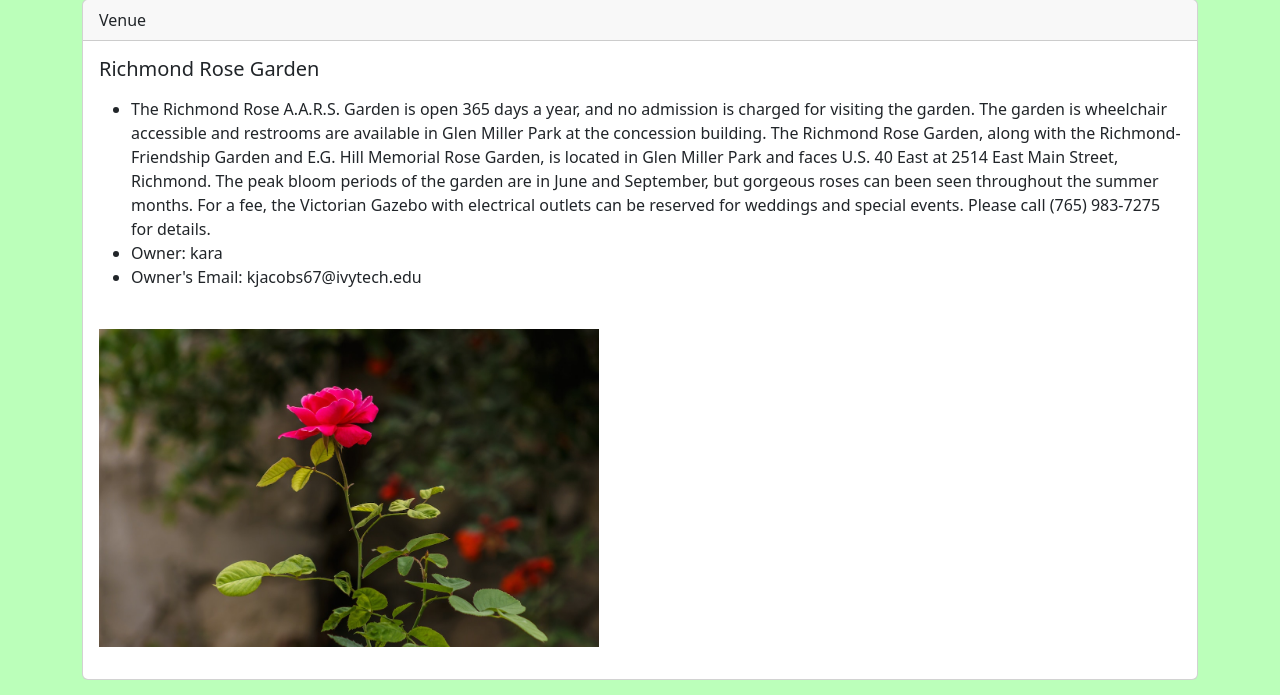
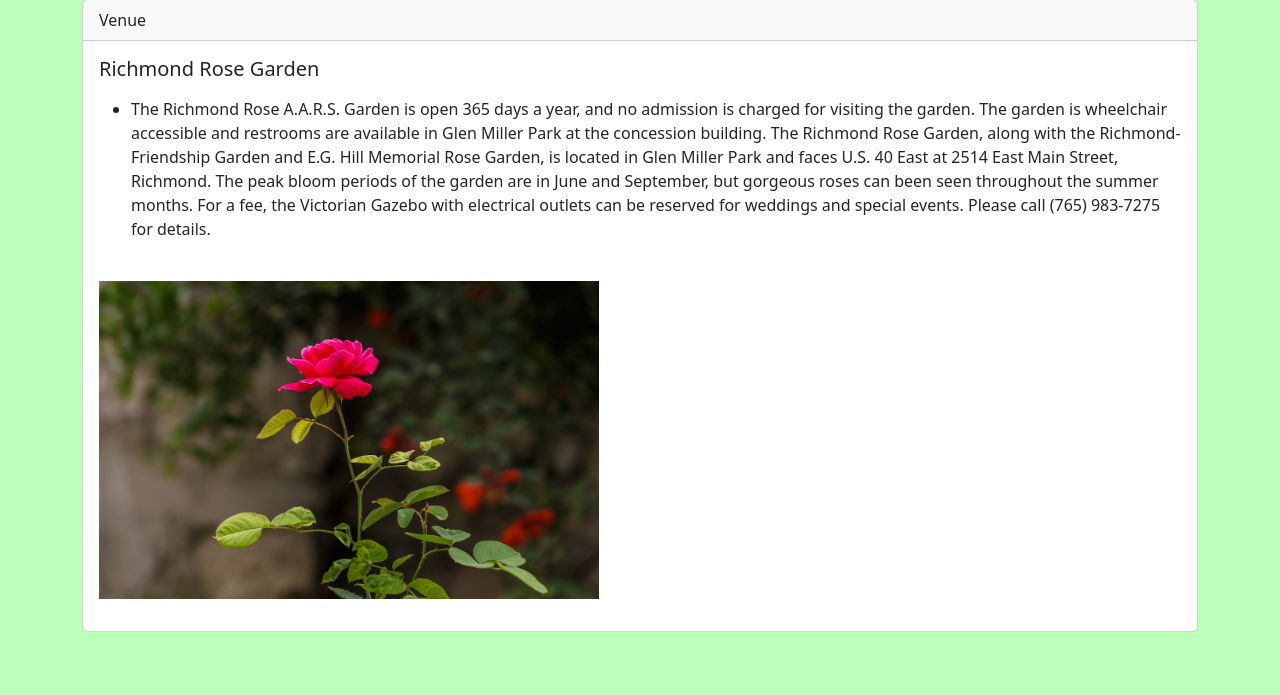
Before and after one commit to kara-jacobs/SDEV_220_Final_Project_Team2, a Django app: page /show_venue/1 in a window 1280 px wide. Shown: the part 105-800 px from the top of the page. Run offline with Django 4.2, Linux system fonts and the light colour scheme; data comes from the database, SQL or seed files in the repository.

Commit message:
Update show_venue.html

```diff
--- a/park_app/events/templates/events/show_venue.html
+++ b/park_app/events/templates/events/show_venue.html
@@ -13,8 +13,6 @@
 
 	<ul>
 		<li>{{ venue.description }}</li>
-		<li>Owner: {{ venue_owner }} </li>
-		<li>Owner's Email: {{ venue_owner.email }} </li>
 	</ul>
 	<br/>
 
```
